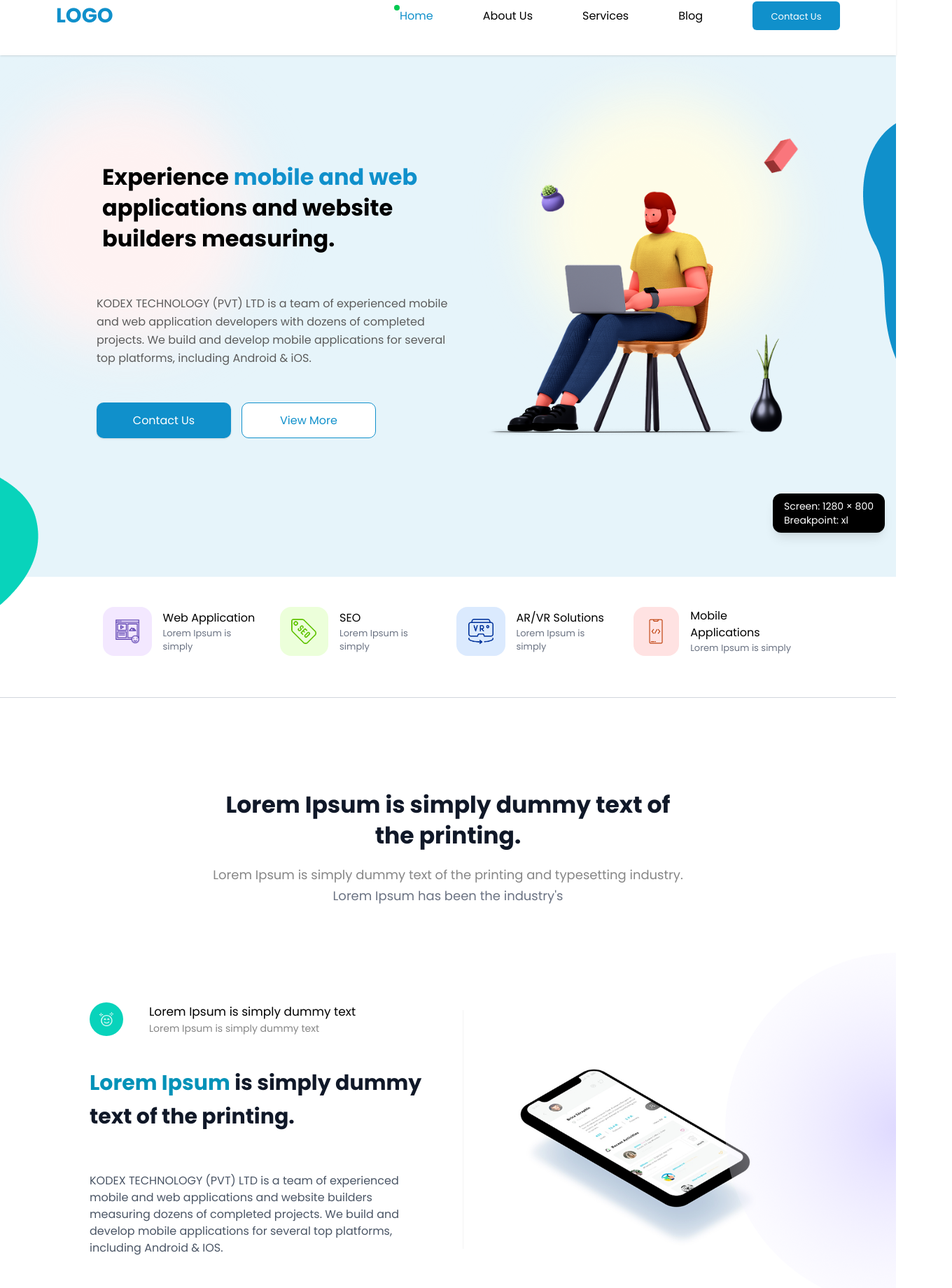
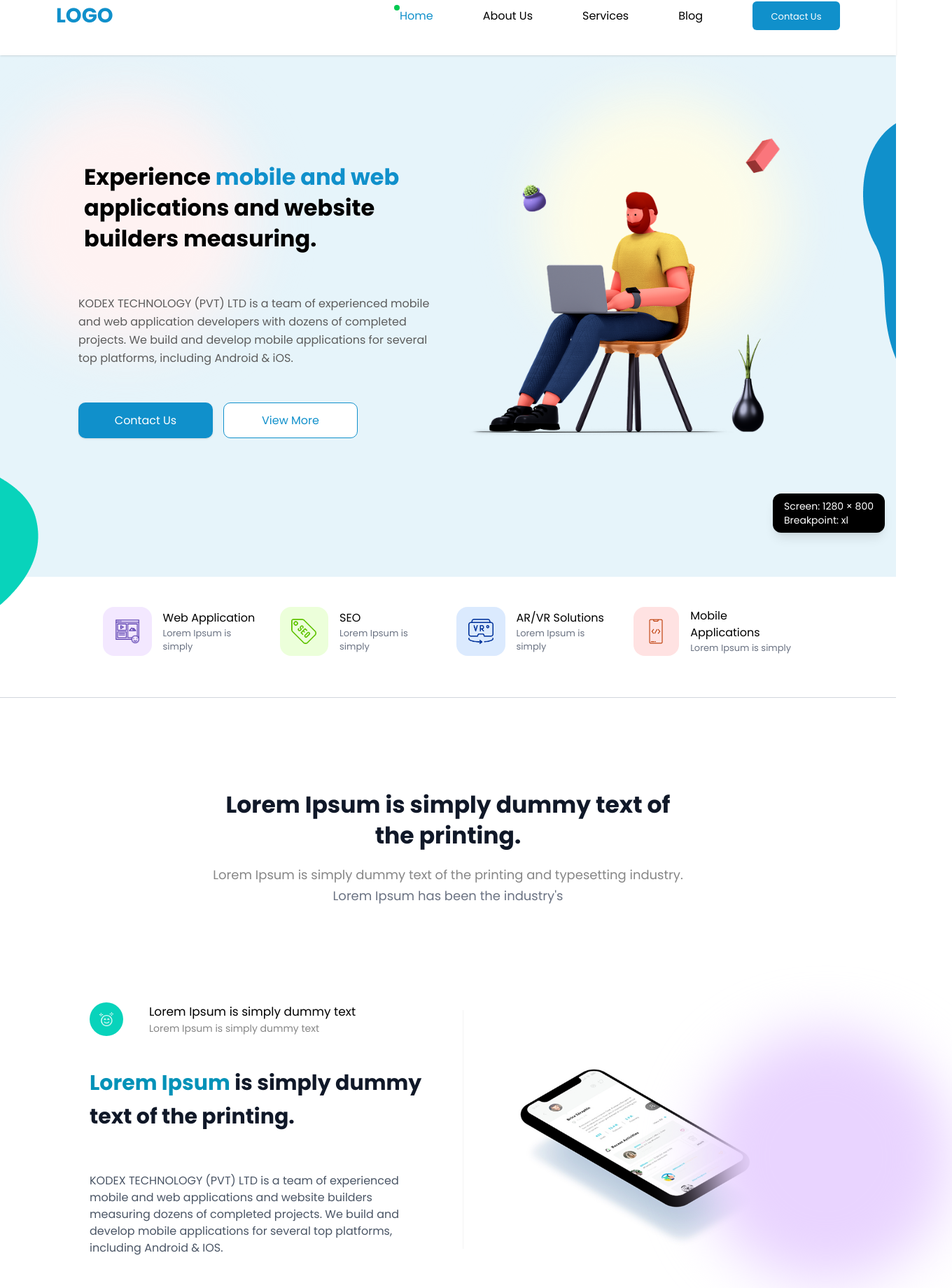
Before and after one commit to ravindu-kandawela1205/first-pro, a React (Vite) app: page / in a window 1280 px wide. Shown: the part 23-1863 px from the top of the page at 70% size, 1360 px wide, since content can reach past the window. Built offline with nearby package versions, Linux system fonts and the light colour scheme.

Commit message:
fix[UI]: body zoom out center fix

```diff
--- a/src/body/body.jsx
+++ b/src/body/body.jsx
@@ -5,18 +5,12 @@ import Shape_left from "../assets/shape_left.png";
 
 function Body() {
   return (
-    <div className="bg-[#1090CB1A]  min-h-[743px] w-full relative ">
+    <div className="bg-[#1090CB1A] min-h-[743px] w-full relative">
       {/* effects */}
-       <div className=" absolute bg-yellow-50 rounded-full w-90 h-90 blur-2xl right-80 top-40 z-0
-       xl:right-40 lg:right-20 md:right-10 md:block sm:hidden 2xl:right-80 2xl:top-40 2xl:block xl:top-40 xl:block lg:block" ></div>
+      <div className="absolute bg-yellow-50 rounded-full w-90 h-90 blur-2xl right-80 top-40 z-0 xl:right-40 lg:right-20 md:right-10 md:block sm:hidden 2xl:right-80 2xl:top-40 2xl:block xl:top-40 xl:block lg:block"></div>
+      <div className="absolute bg-red-50 rounded-full w-90 h-90 blur-2xl left-0 top-40 z-0 md:right-10 sm:hidden 2xl:right-80 2xl:top-40 2xl:block xl:top-40 xl:block lg:block md:block"></div>
 
-      <div className=" absolute bg-red-50 rounded-full w-90 h-90 blur-2xl left-0 top-40 z-0 md:right-10  sm:hidden 2xl:right-80 2xl:top-40 2xl:block xl:top-40 xl:block lg:block md:block "></div>
-
-
-
-      <div className="max-w-6xl mx-auto flex flex-col md:flex-row items-center justify-between px-6 md:px-12 py-12 z-0 xl:ml-[90px] xl:pb-[160px] 2xl:ml-[350px]">
-
-
+      <div className="max-w-6xl mx-auto flex flex-col md:flex-row items-center justify-between px-6 md:px-12 py-12 z-0 xl:pb-[160px]">
         <img
           src={Shape_right}
           alt="shape right"
@@ -29,18 +23,12 @@ function Body() {
         />
 
         <div className="flex-1 max-w-lg md:mt-[160px] text-center md:text-left order-2 md:order-1 space-y-[50px] z-50">
-          <h1
-            className="text-4xl md:text-[32px] font-semibold  p-2
-  leading-snug font-poppins "
-          >
+          <h1 className="text-4xl md:text-[32px] font-semibold p-2 leading-snug font-poppins">
             Experience <span className="text-[#1090CB]">mobile and web</span>{" "}
             applications and website builders measuring.
           </h1>
 
-          <p
-            className="text-[#5C5C5C]  font-normal
- leading-relaxed font-poppins"
-          >
+          <p className="text-[#5C5C5C] font-normal leading-relaxed font-poppins">
             KODEX TECHNOLOGY (PVT) LTD is a team of experienced mobile and web
             application developers with dozens of completed projects. We build
             and develop mobile applications for several top platforms, including
@@ -48,10 +36,10 @@ function Body() {
           </p>
 
           <div className="flex flex-col sm:flex-row gap-[15px] justify-center md:justify-start">
-            <button className="font-poppins bg-[#1090CB] text-white  md:w-[192px] md:h-[51px] py-3 rounded-[10px] font-medium shadow hover:bg-[#0d7ab0] transition sm:w-[150px] sm:h-[50px] sm:py-2">
+            <button className="font-poppins bg-[#1090CB] text-white md:w-[192px] md:h-[51px] py-3 rounded-[10px] font-medium shadow hover:bg-[#0d7ab0] transition sm:w-[150px] sm:h-[50px] sm:py-2">
               Contact Us
             </button>
-            <button className="font-poppins border border-[#1090CB] text-[#1090CB] bg-white md:w-[192px] md:h-[51px] py-3  rounded-[10px] font-medium hover:bg-[#e6f7ff] transition sm:w-[150px] sm:h-[50px] sm:py-2">
+            <button className="font-poppins border border-[#1090CB] text-[#1090CB] bg-white md:w-[192px] md:h-[51px] py-3 rounded-[10px] font-medium hover:bg-[#e6f7ff] transition sm:w-[150px] sm:h-[50px] sm:py-2">
               View More
             </button>
           </div>
--- a/src/compononets/Navbarlist.jsx
+++ b/src/compononets/Navbarlist.jsx
@@ -37,7 +37,7 @@ export default function Navbar() {
             }}
           >
             <span
-              className={`absolute -top-1 -left-2 w-2 h-2 bg-green-500 rounded-full opacity-0 group-hover:opacity-100 ${
+              className={`absolute -top-1 -left-2 w-2 h-2 bg-green-500 rounded-full opacity-0  ${
                 isActive ? "opacity-100" : ""
               }`}
             ></span>
--- a/src/middle/divide.jsx
+++ b/src/middle/divide.jsx
@@ -5,12 +5,16 @@ import Effect_l from "../assets/effect.png";
 import Effect_2 from "../assets/effect.png";
 export default function divide() {
   return (
-    <div className="mt-6 flex items-center justify-center bg-white px-6 mb-[100px]">
-      <img
+    <div className=" relative mt-6 flex items-center justify-center bg-white px-6 mb-[100px]">
+      <div
+        className=" absolute bg-purple-200 rounded-full w-90 h-90 blur-2xl right-80 top-40 z-0
+       xl:-right-20 lg:right-20 md:right-10 md:block sm:hidden 2xl:right-30 2xl:top-1 2xl:block xl:top-10 xl:block lg:block"
+      ></div>
+      {/* <img
         src={Effect_l}
         alt=""
         className="absolute right-0 hidden md:hidden lg:block"
-      />
+      /> */}
 
       <div className="max-w-5xl grid md:grid-cols-2 gap-10  items-center">
         <div>
--- a/src/middle/dividelast.jsx
+++ b/src/middle/dividelast.jsx
@@ -9,7 +9,7 @@ function dividelast() {
       <img
         src={Effect_p}
         alt=""
-        className="absolute right-5 hidden 2xl:block"
+        className="absolute right-5 hidden 2xl:block xl:block top-20 z-0"
       />
       <div className="grid md:grid-cols-2 gap-10 max-w-5xl items-center">
         <div>
@@ -46,7 +46,7 @@ function dividelast() {
           <img
             src={Vrman}
             alt="Phone mockup"
-            className="w-[300px] md:w-[400px] lg:w-[500px]"
+            className="w-[300px] md:w-[400px] lg:w-[500px] z-50"
           />
         </div>
       </div>
```
